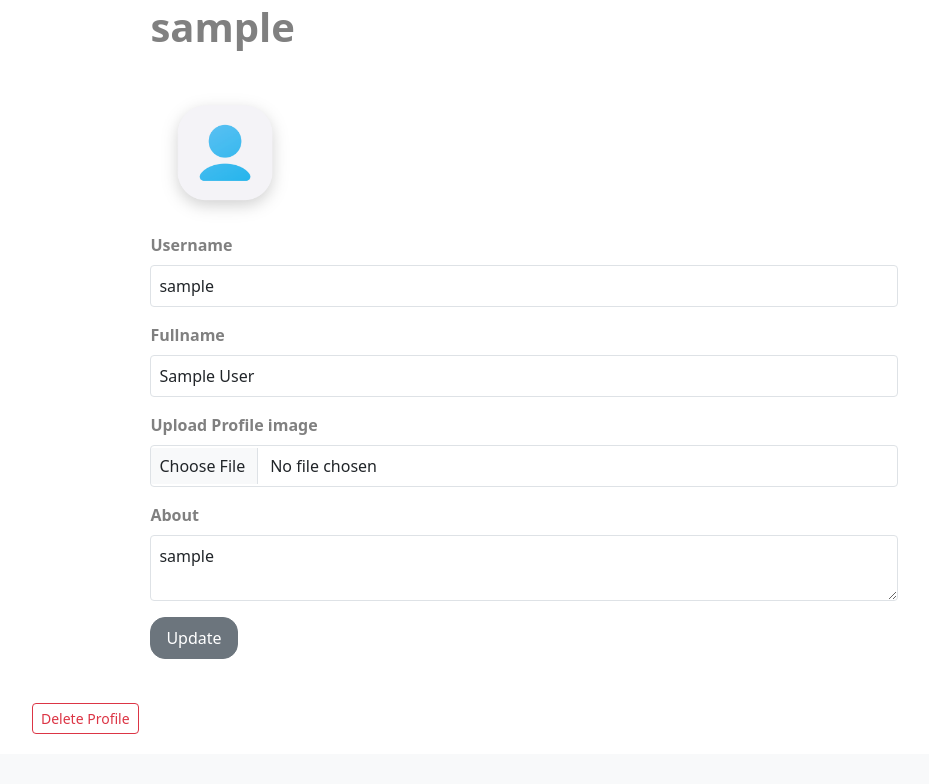
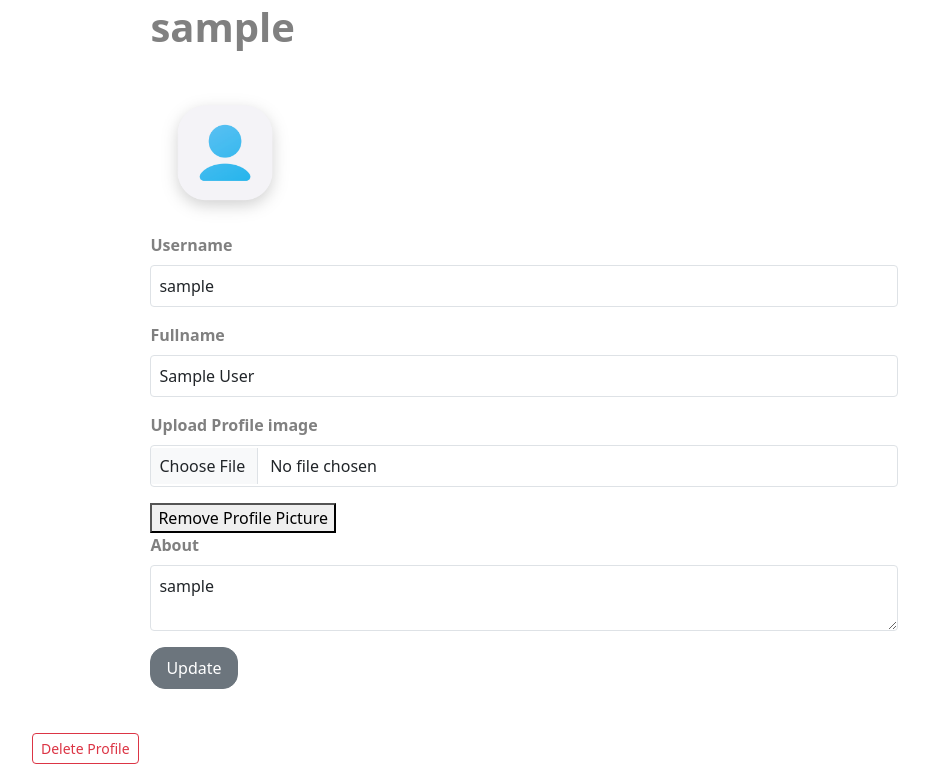
Before and after one commit to Carolkariuki/blog_app-repo, a Flask app: page /update_profile in a window 1280 px wide. Shown: the part 103-887 px from the top of the page, without its empty margins (116-1045 px from the left). Before the commit the page ends 837 px from the top, so only its background shows below. Run offline with Flask 3, Linux system fonts and the light colour scheme; the visitor is signed in with stand-in values (Sample User, id 1); some libraries are stand-ins or nearby versions.

Commit message:
allow deleting of profile images

```diff
--- a/website/templates/update_profile.html
+++ b/website/templates/update_profile.html
@@ -41,7 +41,7 @@
                             </div>
                         {% endif %}
                     </div>
-
+                    <button type="submit" name="remove_image" value="yes">Remove Profile Picture</button>
                     <!-- About Field -->
                     <div class="mb-3">
                         {{ form.about.label(class="form-label") }}
--- a/website/views.py
+++ b/website/views.py
@@ -9,6 +9,9 @@ from .forms import UpdateProfileForm,AddPostForm,CommentForm
 import functools
 from werkzeug.utils import secure_filename
 import os
+
+DEFAULT_PROFILE_IMAGE = "default_profile_pic.png"
+
 
 
 
@@ -98,24 +101,44 @@ def update_profile():
         username=form.username.data
         fullname=form.fullname.data
         about=form.about.data
-        if form.profile_image.data:
+        if request.form.get('remove_image') == 'yes':
+            # Delete only if it's not already the default
+            if current_user.profile_image != DEFAULT_PROFILE_IMAGE:
+                old_image_path = os.path.join(current_app.config['UPLOAD_FOLDER'], current_user.profile_image)
+                if os.path.exists(old_image_path):
+                    os.remove(old_image_path)
+
+            current_user.profile_image = DEFAULT_PROFILE_IMAGE  # Reset to default
+
+        # Handle profile picture upload
+        elif form.profile_image.data:
             filename = secure_filename(form.profile_image.data.filename)
-            image_path =os.path.join(current_app.config['UPLOAD_FOLDER'], filename)
+            image_path = os.path.join(current_app.config['UPLOAD_FOLDER'], filename)
             form.profile_image.data.save(image_path)
 
-        current_user.username=username
-        current_user.fullname=fullname
-        current_user.profile_image=filename
-        current_user.about=about
+            # Delete the old image (if it wasn't the default)
+            if current_user.profile_image and current_user.profile_image != DEFAULT_PROFILE_IMAGE:
+                old_image_path = os.path.join(current_app.config['UPLOAD_FOLDER'], current_user.profile_image)
+                if os.path.exists(old_image_path):
+                    os.remove(old_image_path)
 
-        current_user.commit()
-        flash('user updated',category='success')
-        return render_template('update_profile.html',form=form)
+            current_user.profile_image = filename  # Set new image
+
+        # Update user details
+        current_user.username = username
+        current_user.fullname = fullname
+        current_user.about = about
+
+        db.session.commit()  # Save changes
+        flash('Profile updated successfully', category='success')
+        return render_template('update_profile.html', form=form)
+
     elif request.method == 'GET':
         form.username.data = current_user.username
         form.fullname.data = current_user.fullname
         form.about.data = current_user.about
-    return render_template('update_profile.html',form=form)
+
+    return render_template('update_profile.html', form=form)
 
 @views.route('/add_posts',methods=['GET','POST'])
 @login_required
```
Also changed, not shown: website/static/image/pexels-pixabay-56866.jpg (deleted).
